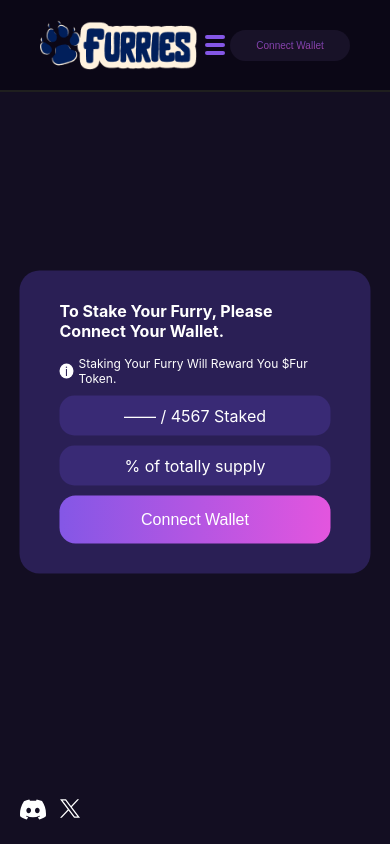
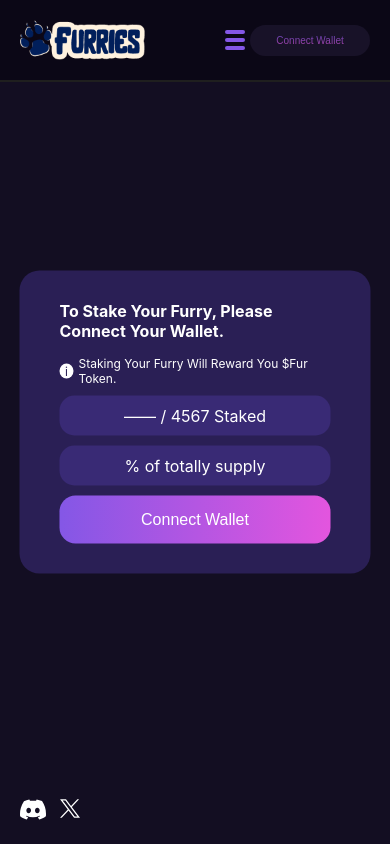
Before and after one commit to mohammadbayatzadeh/furries, a React (Vite) app: page /staking in a window 390 px wide. Built offline with nearby package versions, Linux system fonts and the light colour scheme.

Commit message:
Update Header.module.css

```diff
--- a/src/components/layout/Header.module.css
+++ b/src/components/layout/Header.module.css
@@ -52,7 +52,7 @@
 }
 .checkbox:checked ~ .hamburger {
   z-index: 10;
-  transform: translateX(50px);
+  transform: translateX(100px);
 }
 .checkbox:checked ~ .hamburger span:last-child {
   opacity: 0;
@@ -95,6 +95,13 @@
 }
 
 @media (max-width: 774px) {
+  .header {
+    padding: 20px;
+  }
+  .logo {
+    width: 130px;
+    height: 40px;
+  }
   .nav {
     position: fixed;
     flex-direction: column;
@@ -105,8 +112,8 @@
     left: 0;
     height: 150px;
     width: 100%;
-    background-color: rgba(255, 255, 255, 0.379);
-    backdrop-filter: blur(8px);
+    background-color: rgba(255, 255, 255, 0.212);
+    backdrop-filter: blur(4px);
   }
   .hamburger {
     display: flex;
```
